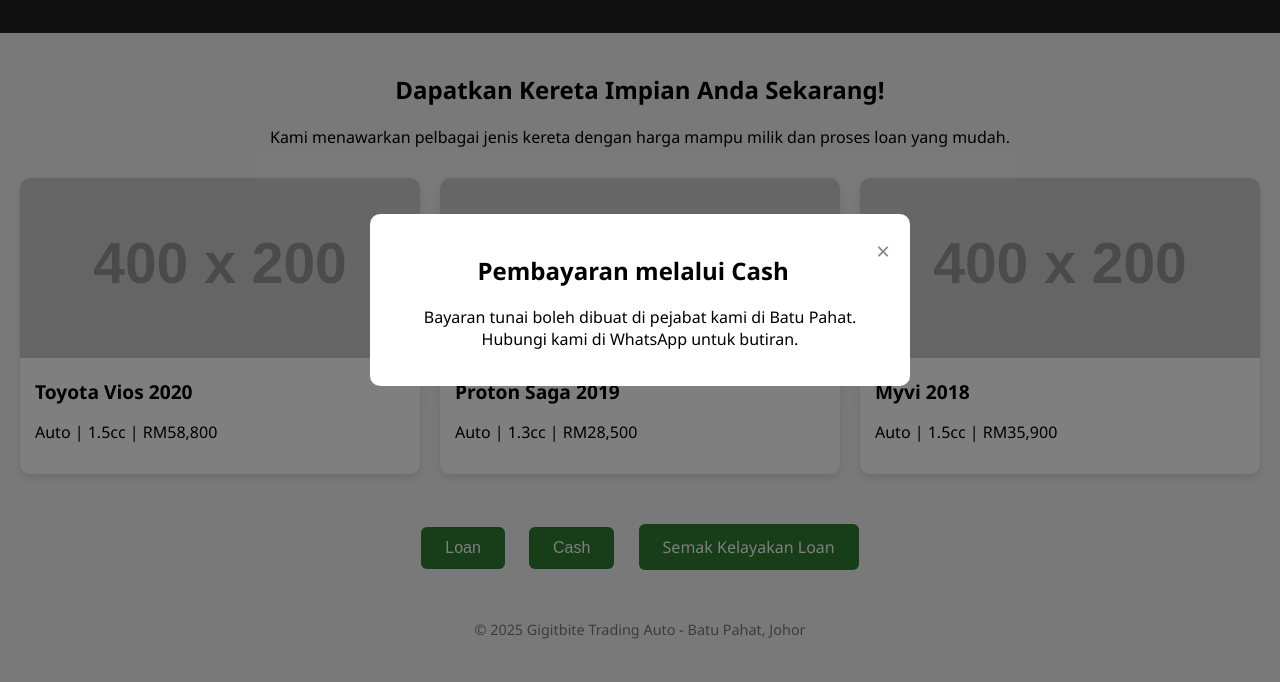
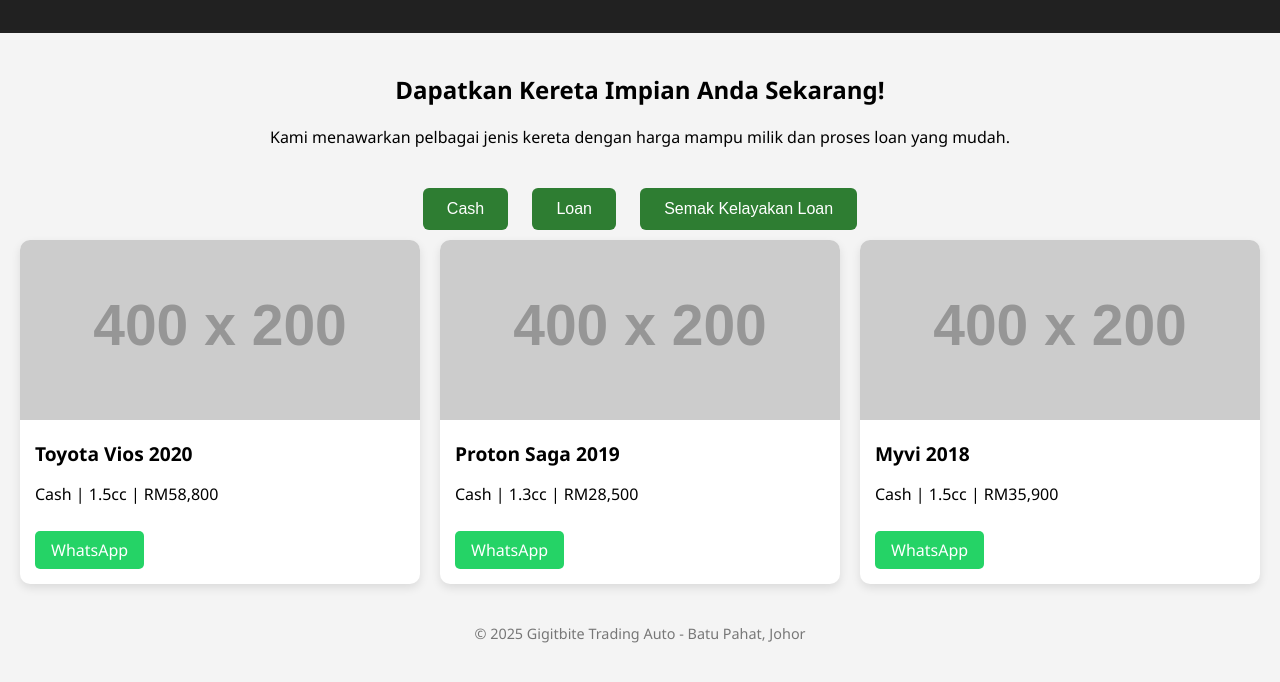
Before and after one commit to Fitrib21/gigitbitetradingauto, a plain HTML site: page index.html in a window 1280 px wide. Both pictures are taken after a click on the button "Cash". Shown: the part 100-782 px from the top of the page. Drawn offline with Linux system fonts and the light colour scheme; placeholder pictures from the web are drawn by us.

Commit message:
Add files via upload

```diff
--- a/index.html
+++ b/index.html
@@ -28,7 +28,7 @@
       margin-bottom: 30px;
     }
     .car-list {
-      display: grid;
+      display: none;
       grid-template-columns: repeat(auto-fit, minmax(260px, 1fr));
       gap: 20px;
     }
@@ -54,9 +54,22 @@
       margin: 0;
       font-size: 1.2rem;
     }
+    .whatsapp-btn {
+      background-color: #25D366;
+      color: white;
+      padding: 8px 16px;
+      border: none;
+      border-radius: 5px;
+      text-decoration: none;
+      display: inline-block;
+      margin-top: 10px;
+    }
+    .whatsapp-btn:hover {
+      background-color: #128C7E;
+    }
     .btn-group {
       text-align: center;
-      margin-top: 40px;
+      margin-top: 20px;
     }
     .btn {
       background-color: #2e7d32;
@@ -122,43 +135,72 @@
       <p>Kami menawarkan pelbagai jenis kereta dengan harga mampu milik dan proses loan yang mudah.</p>
     </section>
 
-    <section class="car-list">
+    <div class="btn-group">
+      <button class="btn" onclick="showCars('cash')">Cash</button>
+      <button class="btn" onclick="showCars('loan')">Loan</button>
+      <button class="btn" onclick="openModal()">Semak Kelayakan Loan</button>
+    </div>
+
+    <section id="cash-cars" class="car-list">
       <div class="car">
         <img src="https://via.placeholder.com/400x200?text=Toyota+Vios+2020" alt="Toyota Vios 2020">
         <div class="car-info">
           <h3>Toyota Vios 2020</h3>
-          <p>Auto | 1.5cc | RM58,800</p>
+          <p>Cash | 1.5cc | RM58,800</p>
+          <a href="https://wa.me/60197460569?text=Hi,%20saya%20berminat%20dengan%20Toyota%20Vios%202020%20(Cash%20RM58,800)" class="whatsapp-btn">WhatsApp</a>
         </div>
       </div>
       <div class="car">
         <img src="https://via.placeholder.com/400x200?text=Proton+Saga+2019" alt="Proton Saga 2019">
         <div class="car-info">
           <h3>Proton Saga 2019</h3>
-          <p>Auto | 1.3cc | RM28,500</p>
+          <p>Cash | 1.3cc | RM28,500</p>
+          <a href="https://wa.me/60197460569?text=Hi,%20saya%20berminat%20dengan%20Proton%20Saga%202019%20(Cash%20RM28,500)" class="whatsapp-btn">WhatsApp</a>
         </div>
       </div>
       <div class="car">
         <img src="https://via.placeholder.com/400x200?text=Perodua+Myvi+2018" alt="Myvi 2018">
         <div class="car-info">
           <h3>Myvi 2018</h3>
-          <p>Auto | 1.5cc | RM35,900</p>
+          <p>Cash | 1.5cc | RM35,900</p>
+          <a href="https://wa.me/60197460569?text=Hi,%20saya%20berminat%20dengan%20Myvi%202018%20(Cash%20RM35,900)" class="whatsapp-btn">WhatsApp</a>
         </div>
       </div>
     </section>
 
-    <div class="btn-group">
-      <button class="btn" onclick="openModal('loan')">Loan</button>
-      <button class="btn" onclick="openModal('cash')">Cash</button>
-      <a class="btn" href="https://forms.gle/xxxxxxxxxx" target="_blank">Semak Kelayakan Loan</a>
-    </div>
+    <section id="loan-cars" class="car-list" style="display: none;">
+      <div class="car">
+        <img src="https://via.placeholder.com/400x200?text=Toyota+Vios+2020" alt="Toyota Vios 2020">
+        <div class="car-info">
+          <h3>Toyota Vios 2020</h3>
+          <p>Loan | 1.5cc | RM600/bulan (36 bulan)</p>
+          <a href="https://wa.me/60197460569?text=Hi,%20saya%20berminat%20dengan%20Toyota%20Vios%202020%20(Loan%20RM600/bulan)" class="whatsapp-btn">WhatsApp</a>
+        </div>
+      </div>
+      <div class="car">
+        <img src="https://via.placeholder.com/400x200?text=Proton+Saga+2019" alt="Proton Saga 2019">
+        <div class="car-info">
+          <h3>Proton Saga 2019</h3>
+          <p>Loan | 1.3cc | RM300/bulan (36 bulan)</p>
+          <a href="https://wa.me/60197460569?text=Hi,%20saya%20berminat%20dengan%20Proton%20Saga%202019%20(Loan%20RM300/bulan)" class="whatsapp-btn">WhatsApp</a>
+        </div>
+      </div>
+      <div class="car">
+        <img src="https://via.placeholder.com/400x200?text=Perodua+Myvi+2018" alt="Myvi 2018">
+        <div class="car-info">
+          <h3>Myvi 2018</h3>
+          <p>Loan | 1.5cc | RM400/bulan (36 bulan)</p>
+          <a href="https://wa.me/60197460569?text=Hi,%20saya%20berminat%20dengan%20Myvi%202018%20(Loan%20RM400/bulan)" class="whatsapp-btn">WhatsApp</a>
+        </div>
+      </div>
+    </section>
 
-    <!-- Tetingkap Modal -->
+    <!-- Tetingkap Modal untuk Semak Kelayakan Loan -->
     <div id="modal" class="modal">
       <div class="modal-content">
-        <span class="close" onclick="closeModal()">&times;</span>
-        <h2 id="modal-title"></h2>
-        <p id="modal-text"></p>
-        <form id="loanForm" style="display: none;">
+        <span class="close" onclick="closeModal()">×</span>
+        <h2>Semak Kelayakan Loan</h2>
+        <form id="loanForm">
           <input type="text" placeholder="Nama Penuh" required style="width: 100%; padding: 10px; margin: 10px 0;">
           <input type="tel" placeholder="Nombor Telefon" required style="width: 100%; padding: 10px; margin: 10px 0;">
           <button type="submit" class="btn">Hantar</button>
@@ -172,22 +214,20 @@
   </footer>
 
   <script>
-    function openModal(type) {
+    function showCars(type) {
+      const cashCars = document.getElementById("cash-cars");
+      const loanCars = document.getElementById("loan-cars");
+      if (type === "cash") {
+        cashCars.style.display = "grid";
+        loanCars.style.display = "none";
+      } else if (type === "loan") {
+        cashCars.style.display = "none";
+        loanCars.style.display = "grid";
+      }
+    }
+
+    function openModal() {
       const modal = document.getElementById("modal");
-      const modalTitle = document.getElementById("modal-title");
-      const modalText = document.getElementById("modal-text");
-      const loanForm = document.getElementById("loanForm");
-
-      if (type === "loan") {
-        modalTitle.innerText = "Pembayaran melalui Loan";
-        modalText.innerText = "Isi borang di bawah untuk memohon loan. Kami akan hubungi anda secepat mungkin.";
-        loanForm.style.display = "block";
-      } else if (type === "cash") {
-        modalTitle.innerText = "Pembayaran melalui Cash";
-        modalText.innerText = "Bayaran tunai boleh dibuat di pejabat kami di Batu Pahat. Hubungi kami di WhatsApp untuk butiran.";
-        loanForm.style.display = "none";
-      }
-
       modal.style.display = "flex";
     }
 
@@ -200,7 +240,9 @@
       e.preventDefault();
       const name = document.querySelector("#loanForm input[type='text']").value;
       const phone = document.querySelector("#loanForm input[type='tel']").value;
-      alert(`Terima kasih, ${name}! Kami akan hubungi anda di ${phone} untuk proses loan.`);
+      const message = `Hi, nama saya ${name}, nombor telefon ${phone}. Saya mahu semak kelayakan loan.`;
+      const whatsappURL = `https://wa.me/60197460569?text=${encodeURIComponent(message)}`;
+      window.open(whatsappURL, '_blank');
       this.reset();
       closeModal();
     });
```
